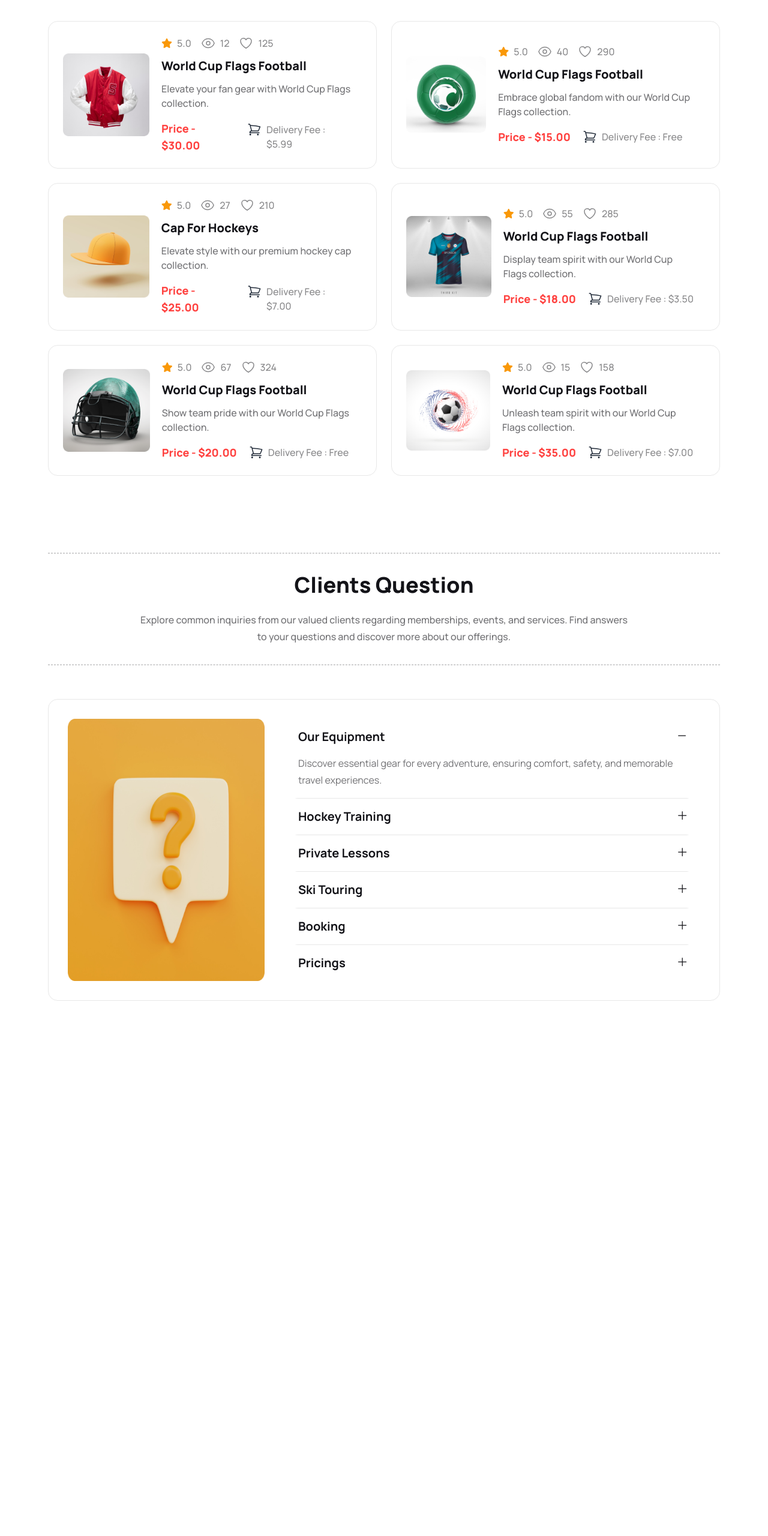
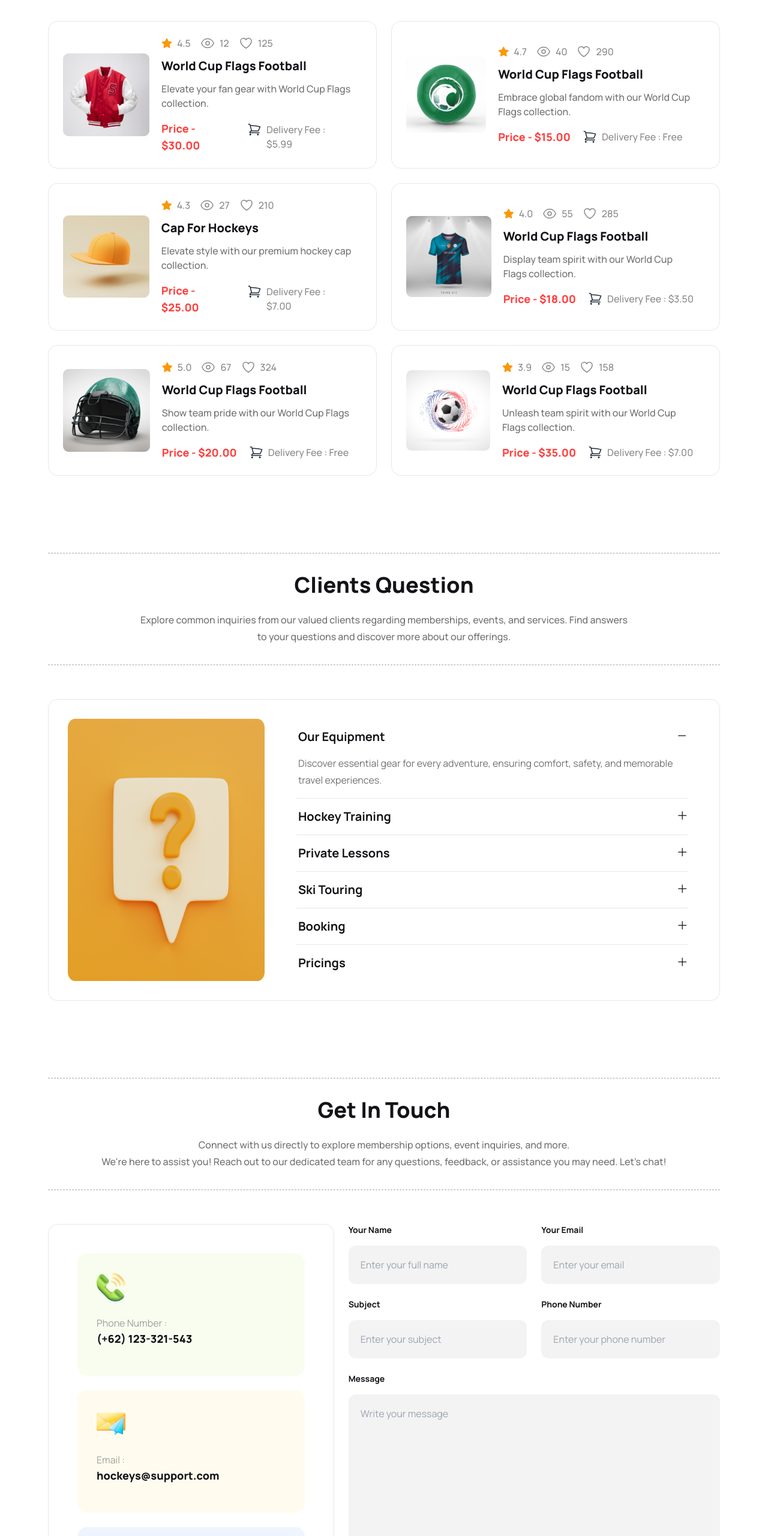
Before and after one commit to TakiHossain/Assignment---03, a plain HTML site: page index.html in a window 1280 px wide. Shown: the part 2953-5513 px from the top of the page at 60% size. Before the commit the page ends 4749 px from the top, so only its background shows below. Drawn offline with nearby package versions, Linux system fonts and the light colour scheme.

Commit message:
Created Get In Touch Section and made it mobile responsive

```diff
--- a/index.html
+++ b/index.html
@@ -303,7 +303,7 @@
                         <div class="flex gap-4">
                             <div class="text-color-primary text-opacity-50 font-medium flex items-center gap-2">
                                 <i class="fa-solid fa-star text-[#F99808]"></i>
-                                <p>5.0</p>
+                                <p>4.5</p>
                             </div>
                             <div class="text-color-primary text-opacity-50 font-medium flex items-center gap-2">
                                 <svg xmlns="http://www.w3.org/2000/svg" fill="none" viewBox="0 0 24 24" stroke-width="1.5" stroke="currentColor" class="w-6 h-6">
@@ -340,7 +340,7 @@
                         <div class="flex gap-4">
                             <div class="text-color-primary text-opacity-50 font-medium flex items-center gap-2">
                                 <i class="fa-solid fa-star text-[#F99808]"></i>
-                                <p>5.0</p>
+                                <p>4.7</p>
                             </div>
                             <div class="text-color-primary text-opacity-50 font-medium flex items-center gap-2">
                                 <svg xmlns="http://www.w3.org/2000/svg" fill="none" viewBox="0 0 24 24" stroke-width="1.5" stroke="currentColor" class="w-6 h-6">
@@ -377,7 +377,7 @@
                         <div class="flex gap-4">
                             <div class="text-color-primary text-opacity-50 font-medium flex items-center gap-2">
                                 <i class="fa-solid fa-star text-[#F99808]"></i>
-                                <p>5.0</p>
+                                <p>4.3</p>
                             </div>
                             <div class="text-color-primary text-opacity-50 font-medium flex items-center gap-2">
                                 <svg xmlns="http://www.w3.org/2000/svg" fill="none" viewBox="0 0 24 24" stroke-width="1.5" stroke="currentColor" class="w-6 h-6">
@@ -414,7 +414,7 @@
                         <div class="flex gap-4">
                             <div class="text-color-primary text-opacity-50 font-medium flex items-center gap-2">
                                 <i class="fa-solid fa-star text-[#F99808]"></i>
-                                <p>5.0</p>
+                                <p>4.0</p>
                             </div>
                             <div class="text-color-primary text-opacity-50 font-medium flex items-center gap-2">
                                 <svg xmlns="http://www.w3.org/2000/svg" fill="none" viewBox="0 0 24 24" stroke-width="1.5" stroke="currentColor" class="w-6 h-6">
@@ -488,7 +488,7 @@
                         <div class="flex gap-4">
                             <div class="text-color-primary text-opacity-50 font-medium flex items-center gap-2">
                                 <i class="fa-solid fa-star text-[#F99808]"></i>
-                                <p>5.0</p>
+                                <p>3.9</p>
                             </div>
                             <div class="text-color-primary text-opacity-50 font-medium flex items-center gap-2">
                                 <svg xmlns="http://www.w3.org/2000/svg" fill="none" viewBox="0 0 24 24" stroke-width="1.5" stroke="currentColor" class="w-6 h-6">
@@ -605,6 +605,78 @@
             </div>
 
         </section>
+
+
+        <!-- Get in Touch Section -->
+
+        <section class="mx-4 lg:mx-20">
+            <div class="border border-dashed border-color-primary border-opacity-20"></div>
+            <div class="text-center space-y-6 mt-8">
+                <h1 class="text-color-primary text-[1.375rem] lg:text-4xl font-extrabold">Get In Touch</h1>
+                <p class="text-color-primary text-opacity-60 text-sm lg:text-base font-medium leading-6 lg:leading-7">Connect with us directly to explore membership options, event inquiries, and more. <br>
+                We're here to assist you!
+                Reach out to our dedicated team for any questions, feedback, or assistance you may need. Let's chat!</p>
+            </div>
+            <div class="border border-dashed border-color-primary mt-7 lg:mt-8 border-opacity-20"></div>
+            <div class="flex flex-col lg:flex-row gap-6 mt-14">
+                <div class="flex flex-col gap-6 border border-color-primary border-opacity-10 rounded-2xl p-6 lg:p-12">
+                    <div class="bg-[#BCED6D1A] bg-opacity-10 rounded-2xl p-8 pb-12 pr-20">
+                        <img src="./Images/Group 1171275317.png" alt="">
+                        <p class="text-color-primary text-opacity-40 mt-6">Phone Number :</p>
+                        <h4 class="text-lg text-color-primary font-extrabold">(+62) 123-321-543</h4>
+                    </div>
+                    <div class="bg-[#FDDD5F1A] bg-opacity-10 rounded-2xl p-8 pb-12 pr-20">
+                        <img src="./Images/Group 1171275318.png" alt="">
+                        <p class="text-color-primary text-opacity-40 mt-6">Email :</p>
+                        <h4 class="text-lg text-color-primary font-extrabold">hockeys@support.com</h4>
+                    </div>
+                    <div class="bg-[#629CF31A] bg-opacity-10 rounded-2xl p-8 pb-12 pr-20">
+                        <img src="./Images/Group 1171275321.png" alt="">
+                        <p class="text-color-primary text-opacity-40 mt-6">Location :</p>
+                        <h4 class="text-lg text-color-primary font-extrabold">152/1 Mohakhali Wireless Gate</h4>
+                    </div>
+                </div>
+                <div class="flex flex-col flex-grow space-y-6">
+                    <div class="flex flex-col lg:flex-row gap-6">
+                        <div class="flex flex-col flex-grow space-y-4">
+                            <h3 class="text-color-primary text-sm font-bold">Your Name</h3>
+                            <input type="text" placeholder="Enter your full name" class="bg-color-primary bg-opacity-5 text-opacity-30 rounded-xl p-5">
+                        </div>
+                        <div class="flex flex-col flex-grow space-y-4">
+                            <h3 class="text-color-primary text-sm font-bold">Your Email</h3>
+                            <input type="text" placeholder="Enter your email" class="bg-color-primary bg-opacity-5 text-opacity-30 rounded-xl p-5">
+                        </div>
+                    </div>
+                    <div class="flex flex-col lg:flex-row gap-6">
+                        <div class="flex flex-col flex-grow space-y-4">
+                            <h3 class="text-color-primary text-sm font-bold">Subject</h3>
+                            <input type="text" placeholder="Enter your subject" class="bg-color-primary bg-opacity-5 text-opacity-30 rounded-xl p-5">
+                        </div>
+                        <div class="flex flex-col flex-grow space-y-4">
+                            <h3 class="text-color-primary text-sm font-bold">Phone Number</h3>
+                            <input type="text" placeholder="Enter your phone number" class="bg-color-primary bg-opacity-5 text-opacity-30 rounded-xl p-5">
+                        </div>
+                    </div>
+                    <div class="flex flex-col flex-grow mt-6 space-y-4">
+                        <h3 class="text-color-primary text-sm font-bold">Message</h3>
+                        <textarea name="" id="" cols="30" rows="10" placeholder="Write your message" class="bg-color-primary bg-opacity-5 text-color-primary text-opacity-30 rounded-xl resize-none h-[400px] p-5"></textarea>
+                    </div>
+                    <div class="flex">
+                        <button class="text-xl text-white font-bold bg-color-secondary flex-grow rounded-xl py-4">Send Message</button>
+                    </div>
+                </div>
+            </div>
+            <div class="bg-color-primary bg-opacity-5 text-2xl text-color-primary font-extrabold text-center space-y-6 rounded-xl p-10 mt-12">
+                <h3>Social Media</h3>
+                <div class="flex gap-8 justify-center">
+                    <i class="fa-brands fa-twitter"></i>
+                    <i class="fa-brands fa-facebook-f"></i>
+                    <i class="fa-brands fa-instagram"></i>
+                    <i class="fa-brands fa-github"></i>
+                </div>
+            </div>
+        </section>
+
     </main>
 </body>
 </html>
```
Also changed, not shown: 1 other file.
